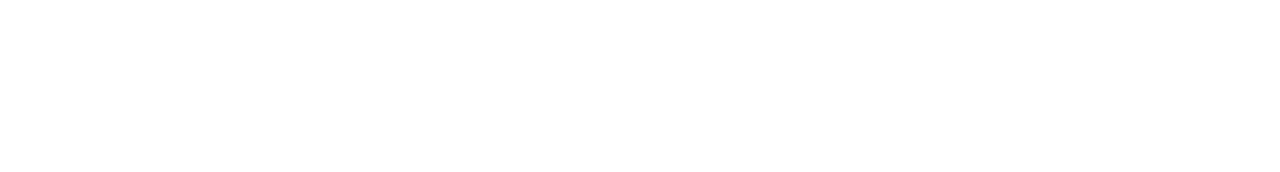
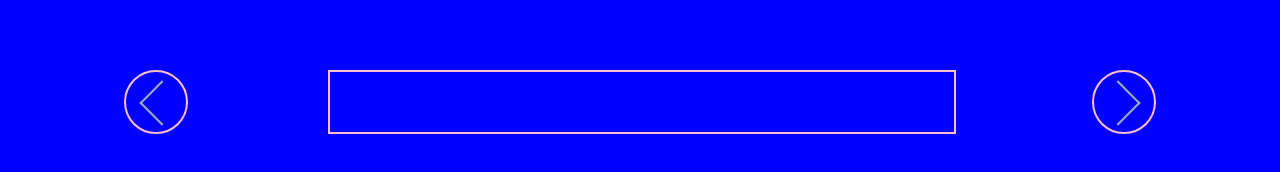
Before and after one commit to jorgitoooo/vimeo, a React (Create React App) app: page / in a window 1280 px wide. Shown: the part 1613-1785 px from the top of the page. Before the commit the page ends 1565 px from the top, so only its background shows below. Built offline with nearby package versions, Linux system fonts and the light colour scheme.

Commit message:
Set up Carousel files and created Arrow components

```diff
--- a/src/App.js
+++ b/src/App.js
@@ -2,11 +2,13 @@
 
 // Components
 import ContentComponent from "./Components/ContentComponent";
+import Carousel from "./Components/Carousel";
 
 // CSS
 import "./styles/index.css";
 import "./styles/containers.css";
 import "./styles/contentComponent.css";
+import "./styles/carouselComponent.css";
 
 function App() {
   return (
@@ -20,6 +22,7 @@
       <div className="gradientContainer2">
         <ContentComponent {...contentInfo2} />
       </div>
+      <Carousel />
     </>
   );
 }
--- /dev/null
+++ b/src/Components/Arrow.js
@@ -0,0 +1,12 @@
+import React from "react";
+
+const Arrow = props => {
+  const { orientation } = props;
+  return (
+    <div className="arrowContainer">
+      <div className={`arrow ${orientation}`}></div>
+    </div>
+  );
+};
+
+export default Arrow;
--- /dev/null
+++ b/src/Components/Carousel.js
@@ -0,0 +1,17 @@
+import React from "react";
+
+import Arrow from "./Arrow";
+
+const Carousel = props => {
+  return (
+    <>
+      <div className="carouselContainer">
+        <Arrow orientation="left" />
+        <div className="movieDetails"></div>
+        <Arrow orientation="right" />
+      </div>
+    </>
+  );
+};
+
+export default Carousel;
--- /dev/null
+++ b/src/styles/carouselComponent.css
@@ -0,0 +1,79 @@
+:root {
+  --arrow-color-inactive: rgb(162, 172, 179);
+  --arrow-color-active: rgb(29, 158, 233);
+  --arrow-width: 30px;
+  --arrow-height: 30px;
+  --arrow-thickness: 2px;
+}
+
+.carouselContainer {
+  display: grid;
+
+  grid-template-columns: 1fr 2fr 1fr;
+  column-gap: 1rem;
+
+  justify-content: space-around;
+  align-content: center;
+  /* align-items: center; */
+
+  width: 100%;
+  height: 300px;
+  background-color: blue;
+}
+
+.arrowContainer {
+  margin: 0 auto;
+  position: relative;
+
+  /* border: 2px solid rgba(0, 0, 0, 0); */
+  border: 2px solid pink;
+  border-radius: 50%;
+
+  width: calc(var(--arrow-width) * 2);
+  height: calc(var(--arrow-height) * 2);
+
+  align-self: flex-start;
+  /* -ms-grid-column-align: end; */
+}
+
+.arrowContainer:hover {
+  cursor: pointer;
+}
+
+.arrowContainer:hover .arrow,
+.arrowContainer:visited .arrow {
+  border-left-color: var(--arrow-color-active);
+  border-bottom-color: var(--arrow-color-active);
+}
+
+.arrow {
+  position: absolute;
+
+  width: var(--arrow-width);
+  height: var(--arrow-height);
+
+  border-left: var(--arrow-thickness) solid var(--arrow-color-inactive);
+  border-bottom: var(--arrow-thickness) solid var(--arrow-color-inactive);
+}
+
+.left {
+  top: calc(var(--arrow-height) / 2);
+  left: calc(var(--arrow-height) / 1.5);
+  transform: rotate(45deg);
+
+  /* grid-column: 0/1; */
+}
+
+.right {
+  top: calc(var(--arrow-height) / 2);
+  right: calc(var(--arrow-height) / 1.5);
+  transform: rotate(calc(-45deg * 3));
+
+  /* grid-column: 3/4; */
+}
+
+.movieDetails {
+  width: 100%;
+  margin: 0 auto;
+  border: 2px solid pink;
+}
```
